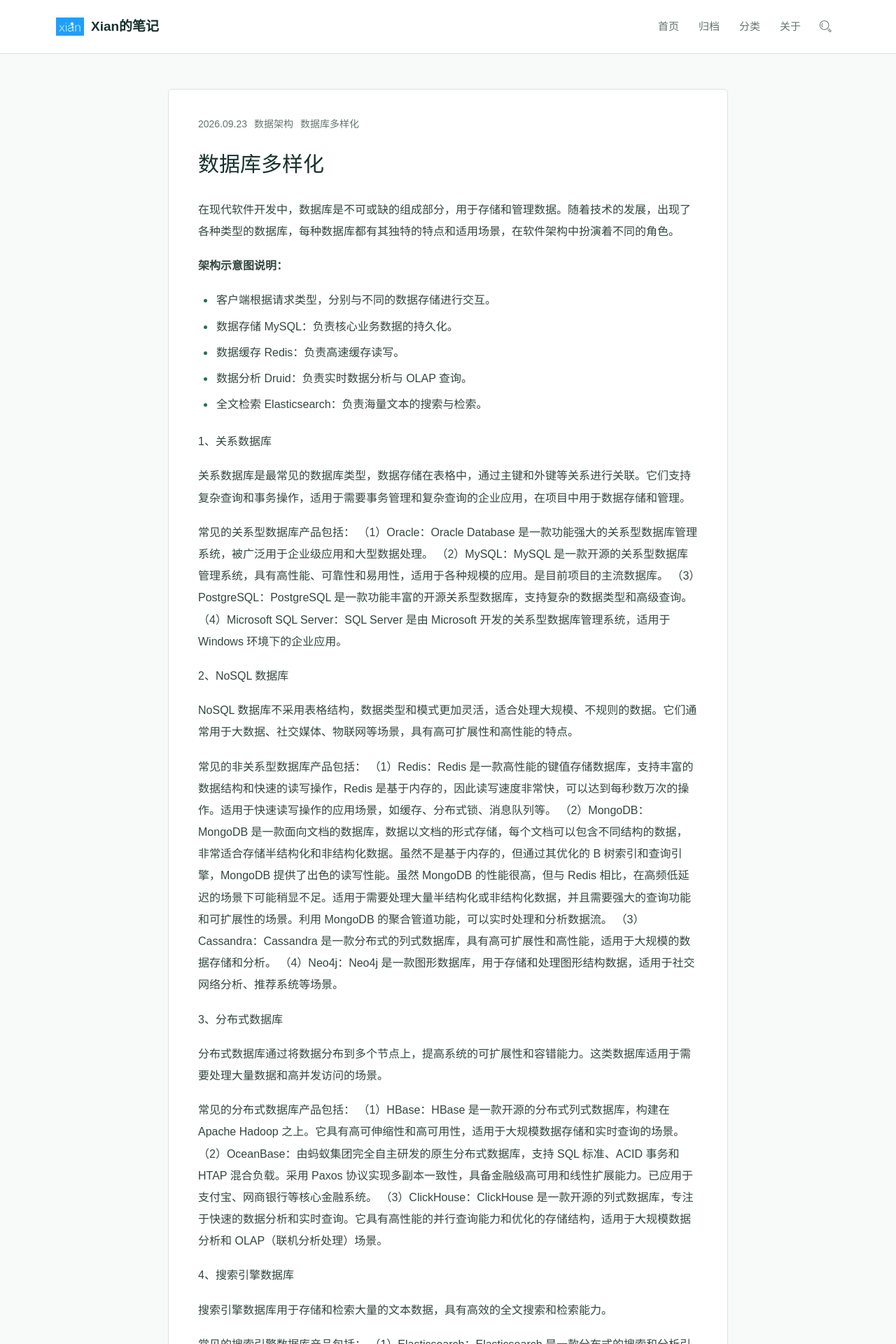
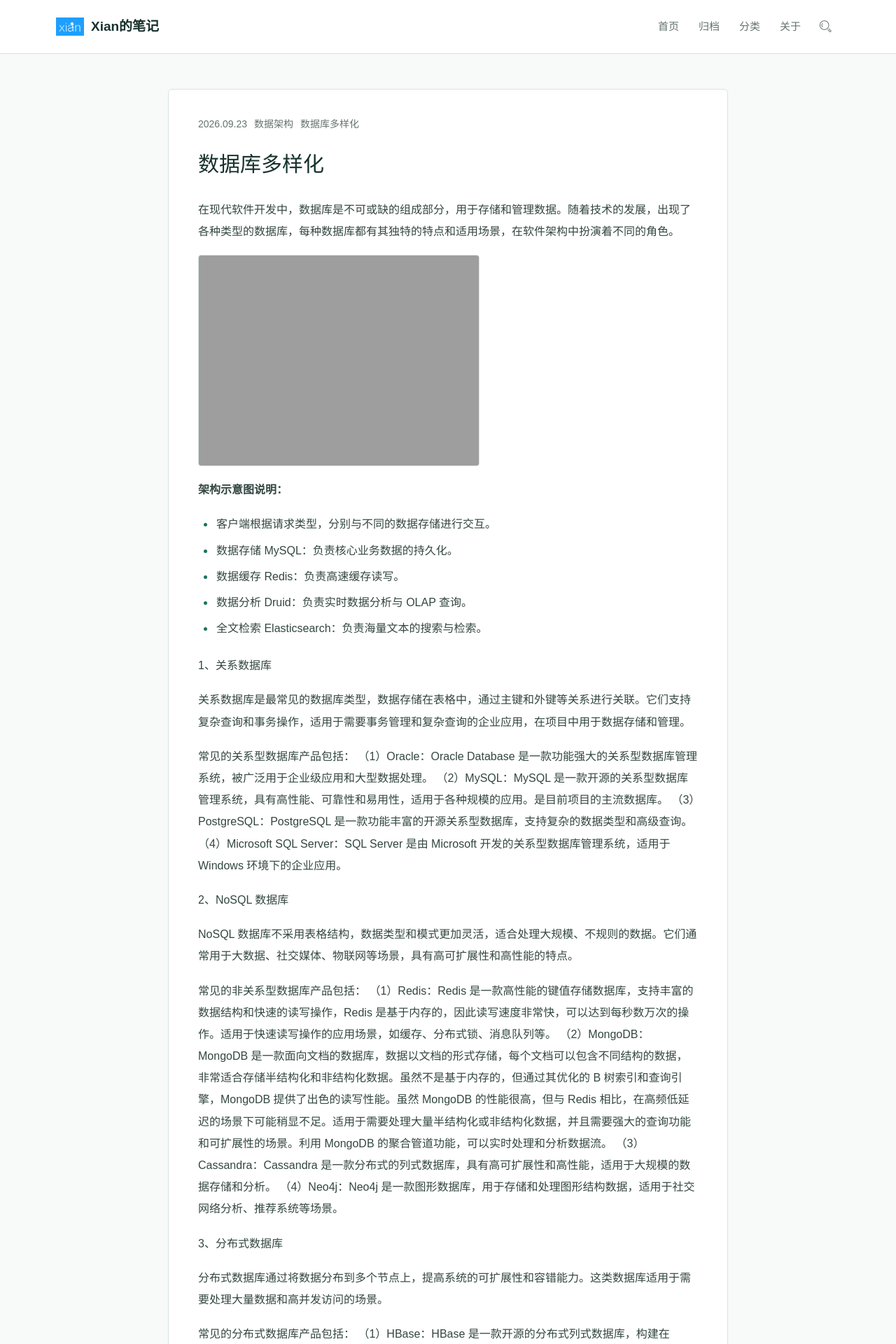
Before and after one commit to XiaoHeiXian/xiaoheixian.github.io, a Jekyll site: the page built from posts/2026-09-23-database-diversification.md, in a window 1280 px wide. Shown: the top 1920 px of the page at 70% size. Built offline with Jekyll 4.4.1, drawn with Linux system fonts in a browser that asks for light colours.

Commit message:
docs: update 数据库多样化

```diff
--- a/posts/2026-09-23-database-diversification.md
+++ b/posts/2026-09-23-database-diversification.md
@@ -10,6 +10,8 @@
 ---
 
 在现代软件开发中，数据库是不可或缺的组成部分，用于存储和管理数据。随着技术的发展，出现了各种类型的数据库，每种数据库都有其独特的特点和适用场景，在软件架构中扮演着不同的角色。
+
+![架构示意图](https://xiaoheixian.github.io/posts/assets/283_65.png)
 
 **架构示意图说明：**
 - 客户端根据请求类型，分别与不同的数据存储进行交互。
```
